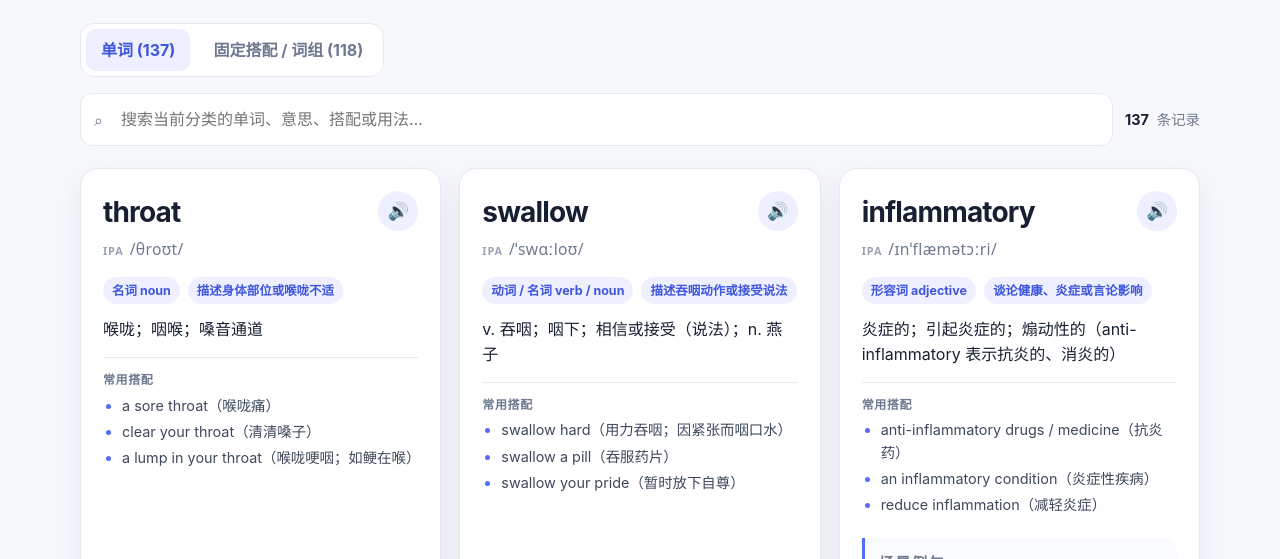
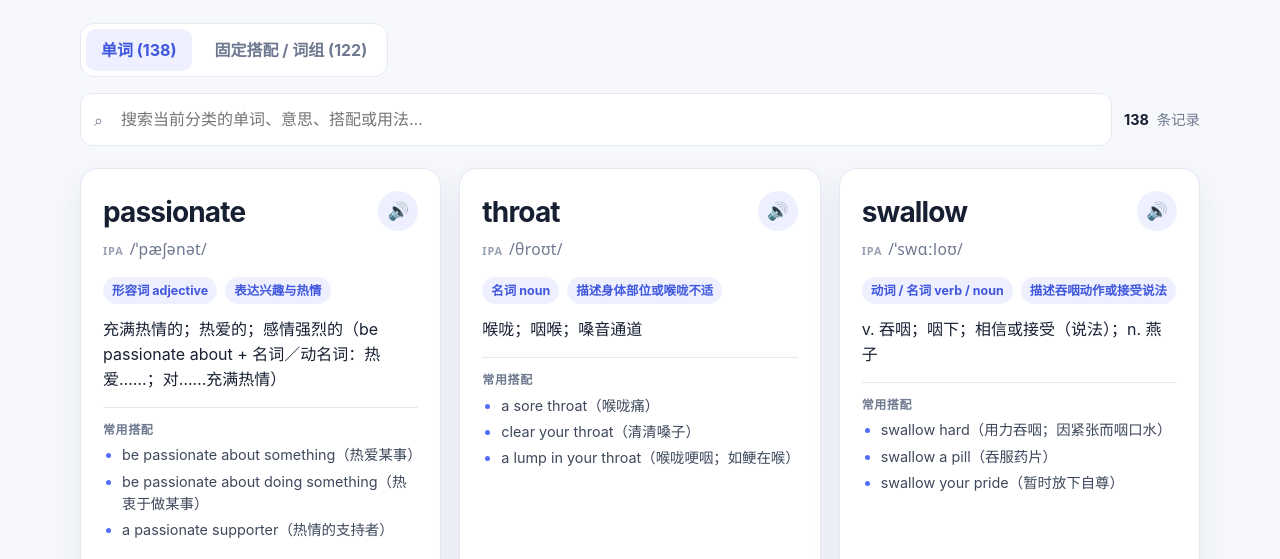
Before and after one commit to Eschngn/EnglishLearning, a plain HTML site: page speaking-notebook.html in a window 1280 px wide. Shown: the part 222-781 px from the top of the page. Drawn offline with Linux system fonts and the light colour scheme.

Commit message:
add new words

```diff
--- a/speaking-notebook.html
+++ b/speaking-notebook.html
@@ -37,6 +37,11 @@
   <script>
     // 数组按添加时间倒序排列（最新的在最前面），显示时直接按数组顺序展示。
     const words = [
+      {type:"word",word:"passionate",ipa:"/ˈpæʃənət/",part:"形容词 adjective",meaning:"充满热情的；热爱的；感情强烈的（be passionate about + 名词／动名词：热爱……；对……充满热情）",scene:"表达兴趣与热情",example:"I’m passionate about learning languages and connecting with people.",translation:"我热爱学习语言，也热衷于与人交流。"},
+      {type:"phrase",word:"pop into my head",ipa:"/pɑːp ˈɪntu maɪ hed/",part:"短语 verb phrase",meaning:"突然出现在我的脑海中；我突然想到（常指想法、名字或记忆不经意地浮现）",scene:"描述突然想到某事",example:"An idea popped into my head while I was taking a shower.",translation:"我洗澡时突然想到了一个点子。"},
+      {type:"phrase",word:"be into something",ipa:"/bi ˈɪntu ˈsʌmθɪŋ/",part:"短语 informal expression",meaning:"对某事感兴趣；喜欢某事（口语表达，into 后可接名词或动名词）",scene:"谈论兴趣与爱好",example:"I’m really into photography these days.",translation:"我最近特别喜欢摄影。"},
+      {type:"phrase",word:"side hustle",ipa:"/saɪd ˈhʌsəl/",part:"短语 noun phrase",meaning:"副业；兼职赚钱的工作（通常指主业之外赚取额外收入的活动）",scene:"谈论工作与额外收入",example:"She started selling handmade jewelry as a side hustle.",translation:"她开始把卖手工首饰作为副业。"},
+      {type:"phrase",word:"put in the effort",ipa:"/pʊt ɪn ði ˈefərt/",part:"短语 verb phrase",meaning:"付出努力；投入精力（强调为目标投入所需的努力）",scene:"谈论努力与目标",example:"If you put in the effort, you’ll gradually improve.",translation:"只要你付出努力，就会逐渐进步。"},
       {type:"word",word:"throat",ipa:"/θroʊt/",part:"名词 noun",meaning:"喉咙；咽喉；嗓音通道",scene:"描述身体部位或喉咙不适",example:"My throat is sore, so I’m going to drink some warm tea.",translation:"我的喉咙痛，所以我打算喝点热茶。"},
       {type:"word",word:"swallow",ipa:"/ˈswɑːloʊ/",part:"动词 / 名词 verb / noun",meaning:"v. 吞咽；咽下；相信或接受（说法）；n. 燕子",scene:"描述吞咽动作或接受说法",example:"It hurts when I swallow, so I’m eating soft food today.",translation:"我吞咽时会痛，所以今天吃软食。"},
       {type:"word",word:"inflammatory",ipa:"/ɪnˈflæmətɔːri/",part:"形容词 adjective",meaning:"炎症的；引起炎症的；煽动性的（anti-inflammatory 表示抗炎的、消炎的）",scene:"谈论健康、炎症或言论影响",example:"The doctor recommended an anti-inflammatory medicine for the swelling.",translation:"医生建议用抗炎药来缓解肿胀。"},
@@ -295,6 +300,11 @@
     ];
     // 单词展示高频搭配，词组展示相近表达或常用句型。
     const learningNotes = {
+      "passionate":["be passionate about something（热爱某事）","be passionate about doing something（热衷于做某事）","a passionate supporter（热情的支持者）"],
+      "pop into my head":["An idea popped into my head（我突然想到一个点子）","come to mind（浮现在脑海中；被想起）","pop into someone’s head（某人突然想到；物主代词随人称变化）"],
+      "be into something":["be really into music（非常喜欢音乐）","be into doing something（喜欢做某事）","be interested in something（对某事感兴趣；语气更中性）"],
+      "side hustle":["start a side hustle（开始做副业）","have a side hustle（有一份副业）","a side job（副业；兼职工作）"],
+      "put in the effort":["put in the effort to do something（付出努力去做某事）","make an effort（作出努力）","put time and effort into something（为某事投入时间和精力）"],
       "throat":["a sore throat（喉咙痛）","clear your throat（清清嗓子）","a lump in your throat（喉咙哽咽；如鲠在喉）"],
       "swallow":["swallow hard（用力吞咽；因紧张而咽口水）","swallow a pill（吞服药片）","swallow your pride（暂时放下自尊）"],
       "inflammatory":["anti-inflammatory drugs / medicine（抗炎药）","an inflammatory condition（炎症性疾病）","reduce inflammation（减轻炎症）"],
```
